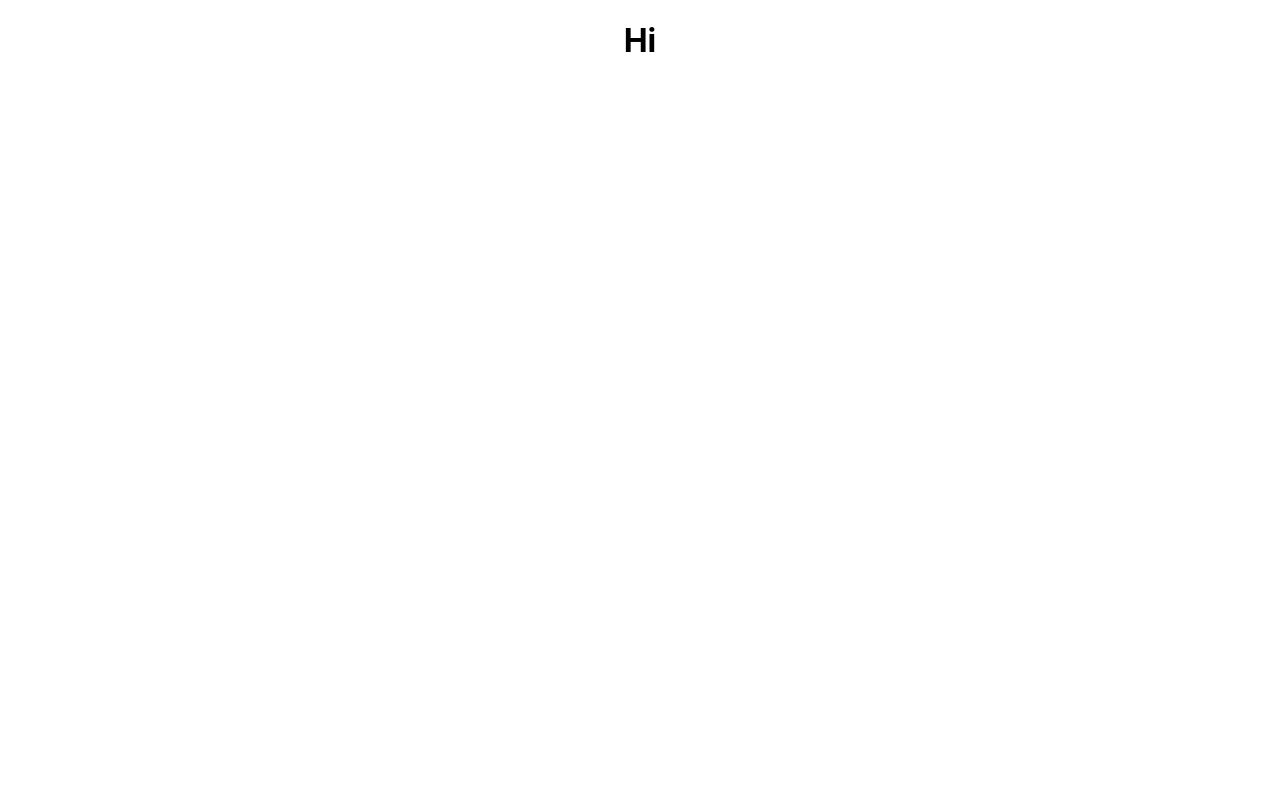
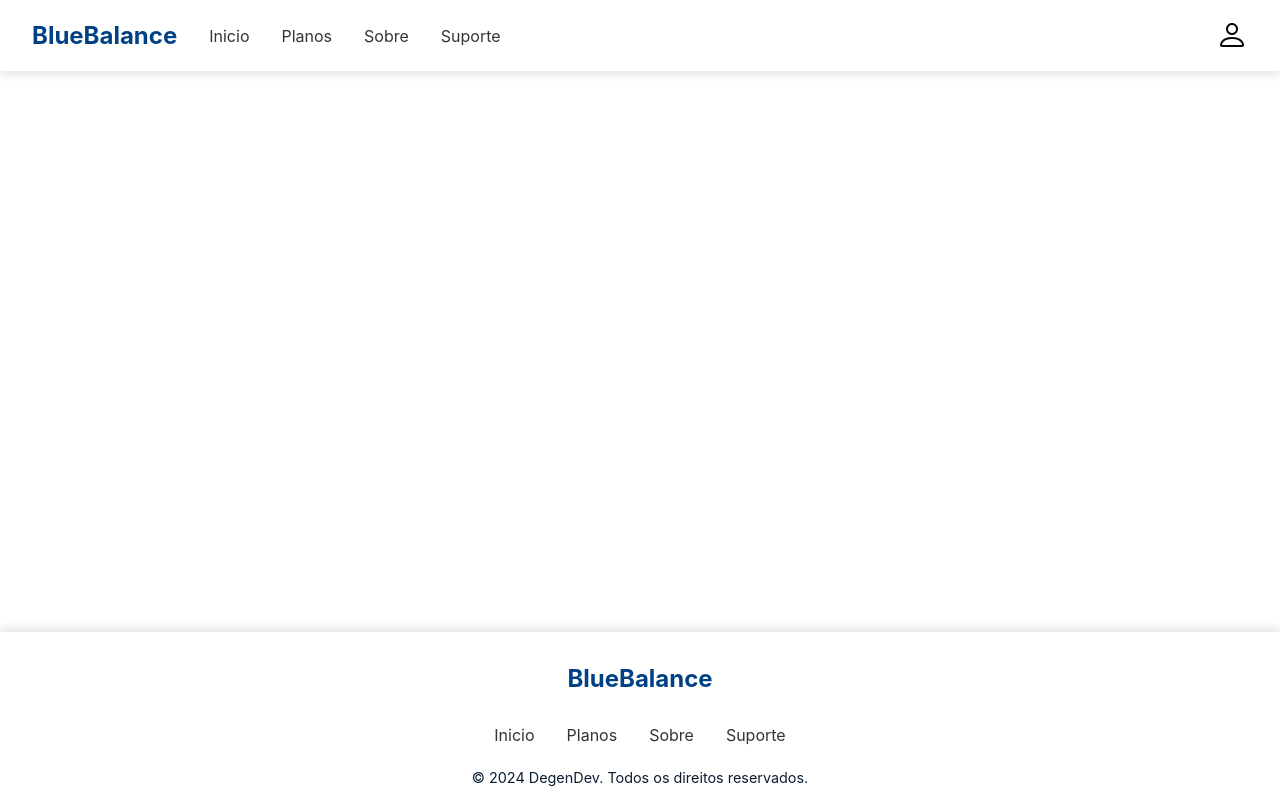
Before and after one commit to ossinkichi/FinancasDegen, a React (Create React App) app in the folder frontend/: page / in a window 1280 px wide. Built offline with nearby package versions, Linux system fonts and the light colour scheme.

Commit message:
create the header an footer for reuse

```diff
--- a/frontend/package.json
+++ b/frontend/package.json
@@ -1,7 +1,6 @@
 {
   "name": "frontend",
   "version": "0.1.0",
-  "proxy": "https://174bef48-1d86-4312-8eac-ede07fbd236e-00-o3f3t4j7n7tx.picard.replit.dev:8000",
   "private": true,
   "dependencies": {
     "@testing-library/jest-dom": "^5.17.0",
--- a/frontend/src/App.tsx
+++ b/frontend/src/App.tsx
@@ -1,8 +1,11 @@
 import "./App.css";
+import Header from ".//Components/Header";
+import Footer from ".//Components/Footer";
+function App() {
 
-function App() {
   return <div className="App">
-    <h1>Hi</h1>
+    <Header />
+    <Footer />
   </div>;
 }
 
--- /dev/null
+++ b/frontend/src/Components/Footer.tsx
@@ -0,0 +1,21 @@
+import React from "react";
+import "./css/Footer.css";
+
+const Footer: React.FC = () => {
+  return (
+    <footer className="footer">
+        <div className="footer-links">
+          <h4 className="logo">BlueBalance</h4>
+          <a href="#accounting">Inicio</a>
+          <a href="#investments">Planos</a>
+          <a href="#loans">Sobre</a>
+          <a href="#loans">Suporte</a>
+        </div>
+        <div className="footer-copyright">
+          <p>&copy; 2024 DegenDev. Todos os direitos reservados.</p>
+        </div>
+    </footer>
+  );
+};
+
+export default Footer;
--- /dev/null
+++ b/frontend/src/Components/Header.tsx
@@ -0,0 +1,48 @@
+import React, { useState } from "react";
+import "./css/Header.css";
+
+const Header: React.FC = () => {
+  const [isMenuOpen, setIsMenuOpen] = useState(false);
+
+  const toggleMenu = () => {
+    setIsMenuOpen(!isMenuOpen);
+  };
+
+  return (
+    <header className="header">
+      <div className="container">
+         <div className="logo">BlueBalance</div>
+
+      <nav className={`nav ${isMenuOpen ? "open" : ""}`}>
+        <ul>
+          <li>
+            <a href="#home">Inicio</a>
+          </li>
+          <li>
+            <a href="#services">Planos</a>
+          </li>
+          <li>
+            <a href="#about">Sobre</a>
+          </li>
+          <li>
+            <a href="#contact">Suporte</a>
+          </li>
+        </ul>
+      </nav>
+      </div>
+
+
+      <div className="container">
+        <div className="button">
+          <i className="bi bi-person"></i>
+        </div>
+
+        <div className="menu-icon button" onClick={toggleMenu}>
+          <i className="bi bi-list"></i>
+        </div>
+      </div>
+    </header>
+  );
+};
+
+export default Header;
--- /dev/null
+++ b/frontend/src/Components/css/Footer.css
@@ -0,0 +1,36 @@
+.footer {
+  position: absolute;
+  bottom: 0;
+  width: 100%;
+  background-color: #fff;
+  box-shadow: 0px -4px 8px rgba(0, 0, 0, 0.1);
+  text-align: center;
+  color: #333;
+  min-width: 320px;
+}
+ .logo {
+  font-size: 1.5rem;
+  font-weight: bold;
+  color: #004085;
+}
+
+.footer-links {
+  margin-bottom: 1.5rem;
+}
+
+.footer-links a {
+  margin: 0 1rem;
+  text-decoration: none;
+  color: #333;
+  font-size: 1rem;
+  transition: color 0.3s ease;
+}
+
+.footer-links a:hover {
+  color: #007bff;
+}
+
+.footer-copyright {
+  font-size: 0.9rem;
+  color: #0a1d2f;
+}
--- /dev/null
+++ b/frontend/src/Components/css/Header.css
@@ -0,0 +1,103 @@
+@import url("https://cdn.jsdelivr.net/npm/bootstrap-icons@1.11.3/font/bootstrap-icons.min.css");
+.header {
+  display: flex;
+  justify-content: space-between;
+  align-items: center;
+  padding: 1rem 2rem;
+  background-color: #fff;
+  box-shadow: 0 4px 8px rgba(0, 0, 0, 0.1);
+  position: fixed;
+  width: 100%;
+  top: 0;
+  z-index: 1000;
+  box-sizing: border-box;
+}
+
+.container{
+  display: flex;
+  justify-content: space-between;
+  align-items: center;
+}
+
+ .logo {
+  font-size: 1.5rem;
+  font-weight: bold;
+  color: #004085;
+}
+
+
+.nav {
+  flex-grow: 1;
+  display: flex;
+  justify-content: flex-end;
+  margin-right: 2rem;
+}
+
+.nav ul {
+  display: flex;
+  list-style: none;
+  padding: 0;
+  margin: 0;
+}
+
+.nav ul li {
+  margin-left: 2rem;
+}
+
+.nav ul li a {
+  text-decoration: none;
+  color: #333;
+  font-size: 1rem;
+  transition: color 0.3s ease;
+  white-space: nowrap;
+}
+
+.nav ul li a:hover {
+  color: #007bff;
+}
+
+.button {
+  display: flex;
+  align-items: center;
+  margin-left: 2rem;
+  font-size: 2rem;
+  cursor: pointer;
+  align-self: flex-end;
+}
+
+.menu-icon {
+  display: none;
+  cursor: pointer;
+}
+.button:hover i{
+  color: #007bff;
+}
+
+@media (max-width: 768px) {
+  .nav ul {
+    display: none;
+    flex-direction: column;
+    position: fixed;
+    top: 60px;
+    left: 0;
+    width: 100%;
+    background-color: #fff;
+    text-align: center;
+    padding: 1rem;
+    box-shadow: 0 4px 8px rgba(0, 0, 0, 0.1);
+    z-index: 999;
+  }
+
+  .nav.open ul {
+    display: flex;
+  }
+
+  .menu-icon {
+    display: flex;
+  }
+
+  .nav ul li {
+    margin: 1rem 0;
+  }
+
+}
```
Also changed, not shown: 1 other file (tests, documents, lock files or other folders).
